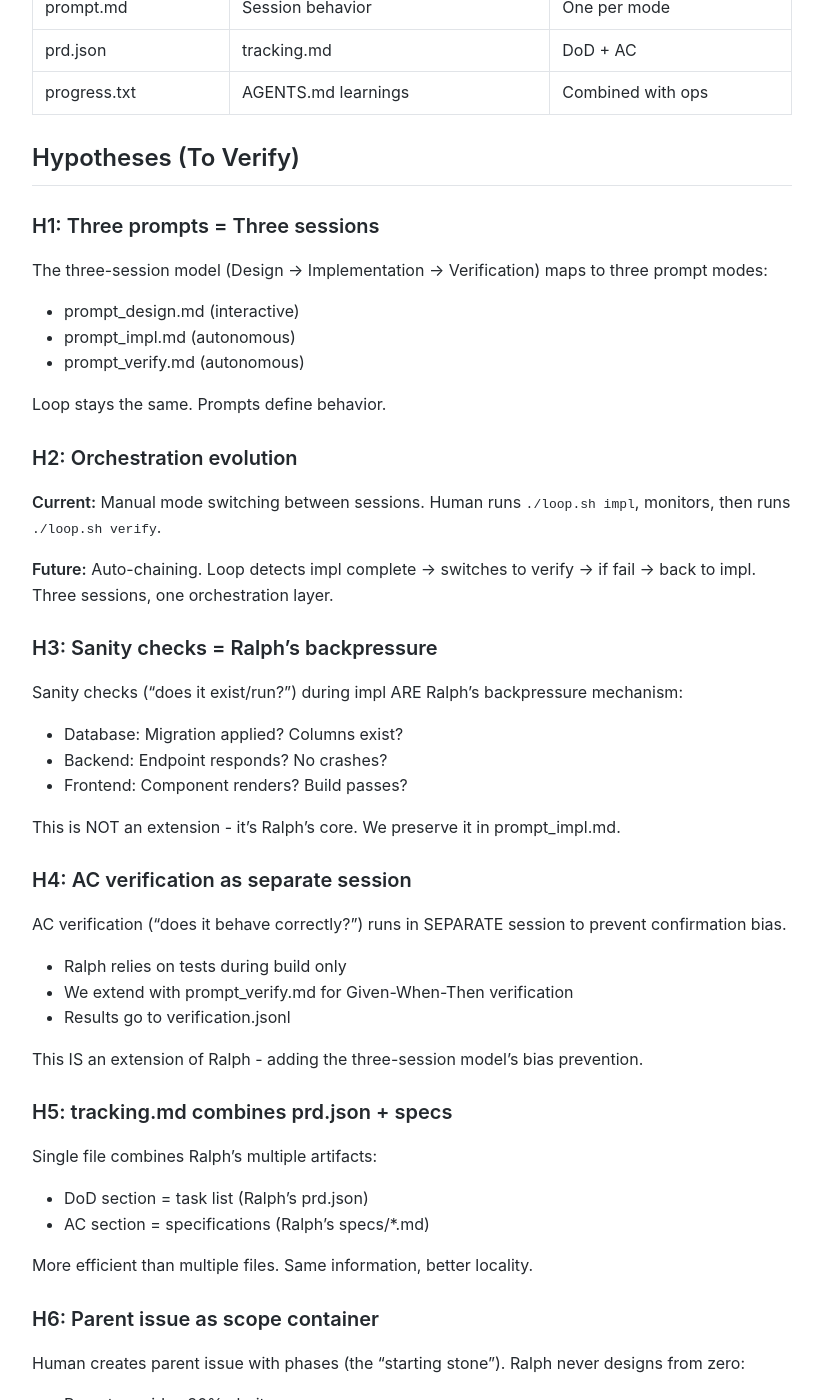
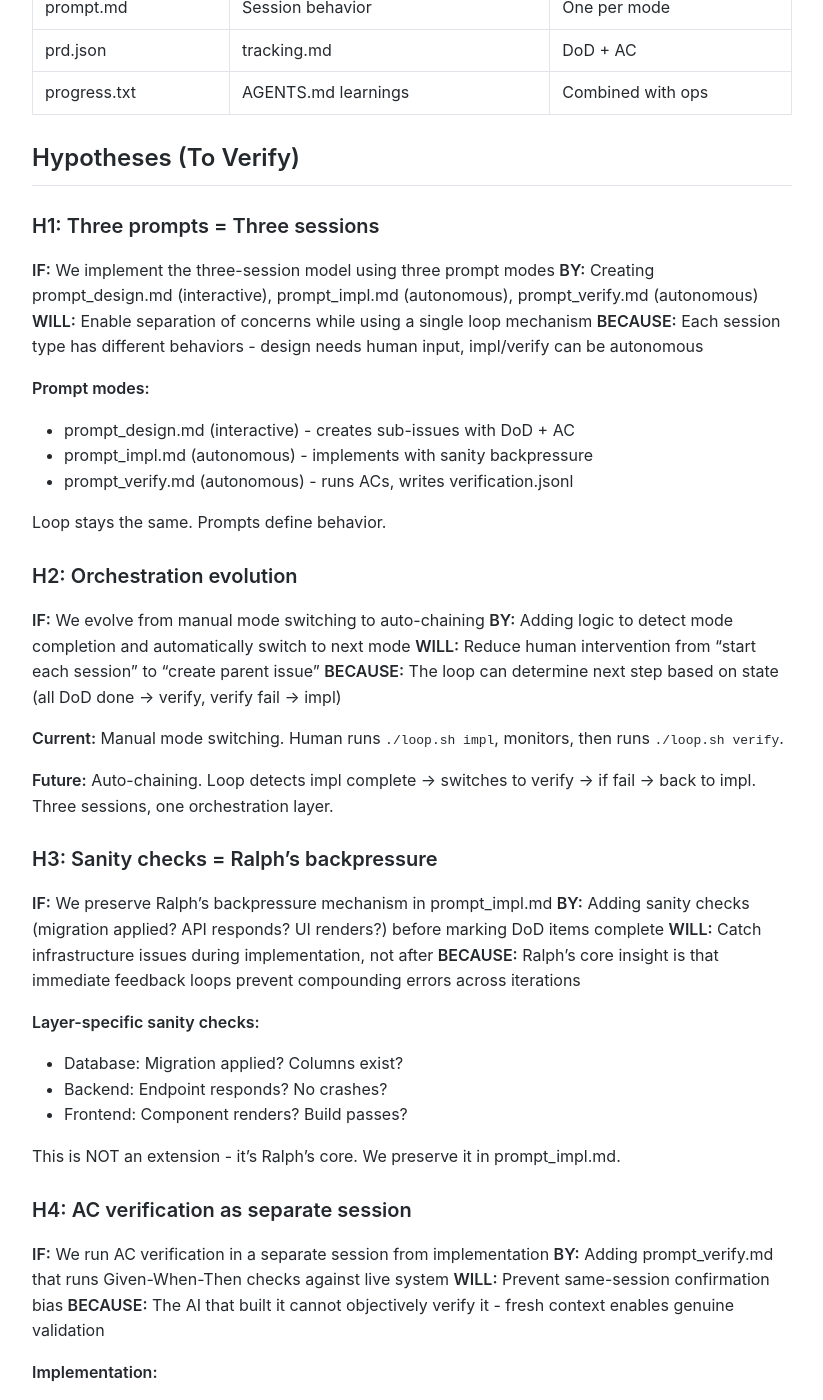
Before and after one commit to MariusWilsch/public-wilsch-ai-pages, a Jekyll site: the page built from global/ralph-loop-integration.md, in a window 1280 px wide and 1400 px high, scrolled down 812 px. Shown: the whole window, without its empty margins (228-1051 px from the left). Built offline with Jekyll 4.4.1, drawn with Linux system fonts in a browser that asks for light colours; our own code applies the rules of GitHub Pages for plain Markdown files; some of the changed text lies outside the part shown.

Commit message:
Sync from hippocampus 2026-01-12

```diff
--- a/global/ralph-loop-integration.md
+++ b/global/ralph-loop-integration.md
@@ -32,22 +32,37 @@ Exploring how Ralph autonomous coding loop integrates with three-session model.
 
 ### H1: Three prompts = Three sessions
 
-The three-session model (Design → Implementation → Verification) maps to three prompt modes:
-- prompt_design.md (interactive)
-- prompt_impl.md (autonomous)
-- prompt_verify.md (autonomous)
+**IF:** We implement the three-session model using three prompt modes
+**BY:** Creating prompt_design.md (interactive), prompt_impl.md (autonomous), prompt_verify.md (autonomous)
+**WILL:** Enable separation of concerns while using a single loop mechanism
+**BECAUSE:** Each session type has different behaviors - design needs human input, impl/verify can be autonomous
+
+**Prompt modes:**
+- prompt_design.md (interactive) - creates sub-issues with DoD + AC
+- prompt_impl.md (autonomous) - implements with sanity backpressure
+- prompt_verify.md (autonomous) - runs ACs, writes verification.jsonl
 
 Loop stays the same. Prompts define behavior.
 
 ### H2: Orchestration evolution
 
-**Current:** Manual mode switching between sessions. Human runs `./loop.sh impl`, monitors, then runs `./loop.sh verify`.
+**IF:** We evolve from manual mode switching to auto-chaining
+**BY:** Adding logic to detect mode completion and automatically switch to next mode
+**WILL:** Reduce human intervention from "start each session" to "create parent issue"
+**BECAUSE:** The loop can determine next step based on state (all DoD done → verify, verify fail → impl)
+
+**Current:** Manual mode switching. Human runs `./loop.sh impl`, monitors, then runs `./loop.sh verify`.
 
 **Future:** Auto-chaining. Loop detects impl complete → switches to verify → if fail → back to impl. Three sessions, one orchestration layer.
 
 ### H3: Sanity checks = Ralph's backpressure
 
-Sanity checks ("does it exist/run?") during impl ARE Ralph's backpressure mechanism:
+**IF:** We preserve Ralph's backpressure mechanism in prompt_impl.md
+**BY:** Adding sanity checks (migration applied? API responds? UI renders?) before marking DoD items complete
+**WILL:** Catch infrastructure issues during implementation, not after
+**BECAUSE:** Ralph's core insight is that immediate feedback loops prevent compounding errors across iterations
+
+**Layer-specific sanity checks:**
 - Database: Migration applied? Columns exist?
 - Backend: Endpoint responds? No crashes?
 - Frontend: Component renders? Build passes?
@@ -56,7 +71,12 @@ This is NOT an extension - it's Ralph's core. We preserve it in prompt_impl.md.
 
 ### H4: AC verification as separate session
 
-AC verification ("does it behave correctly?") runs in SEPARATE session to prevent confirmation bias.
+**IF:** We run AC verification in a separate session from implementation
+**BY:** Adding prompt_verify.md that runs Given-When-Then checks against live system
+**WILL:** Prevent same-session confirmation bias
+**BECAUSE:** The AI that built it cannot objectively verify it - fresh context enables genuine validation
+
+**Implementation:**
 - Ralph relies on tests during build only
 - We extend with prompt_verify.md for Given-When-Then verification
 - Results go to verification.jsonl
@@ -65,7 +85,12 @@ This IS an extension of Ralph - adding the three-session model's bias prevention
 
 ### H5: tracking.md combines prd.json + specs
 
-Single file combines Ralph's multiple artifacts:
+**IF:** We combine Ralph's multiple artifacts into a single tracking.md
+**BY:** Using DoD section for task list and AC section for specifications
+**WILL:** Reduce file management overhead while preserving information locality
+**BECAUSE:** Ralph reads context at each iteration - fewer files = less context pollution
+
+**Mapping:**
 - DoD section = task list (Ralph's prd.json)
 - AC section = specifications (Ralph's specs/*.md)
 
@@ -73,7 +98,12 @@ More efficient than multiple files. Same information, better locality.
 
 ### H6: Parent issue as scope container
 
-Human creates parent issue with phases (the "starting stone"). Ralph never designs from zero:
+**IF:** We use parent issues to define scope before Ralph runs
+**BY:** Human creates parent with phases, Ralph creates sub-issues from parent
+**WILL:** Eliminate "design from zero" ambiguity
+**BECAUSE:** Anthropic's insight - initializer sets comprehensive scope, coding agent works incrementally
+
+**Pattern:**
 - Parent provides 80% clarity on scope
 - Design mode creates sub-issues FROM parent phases
 - Matches Anthropic's initializer pattern
```
